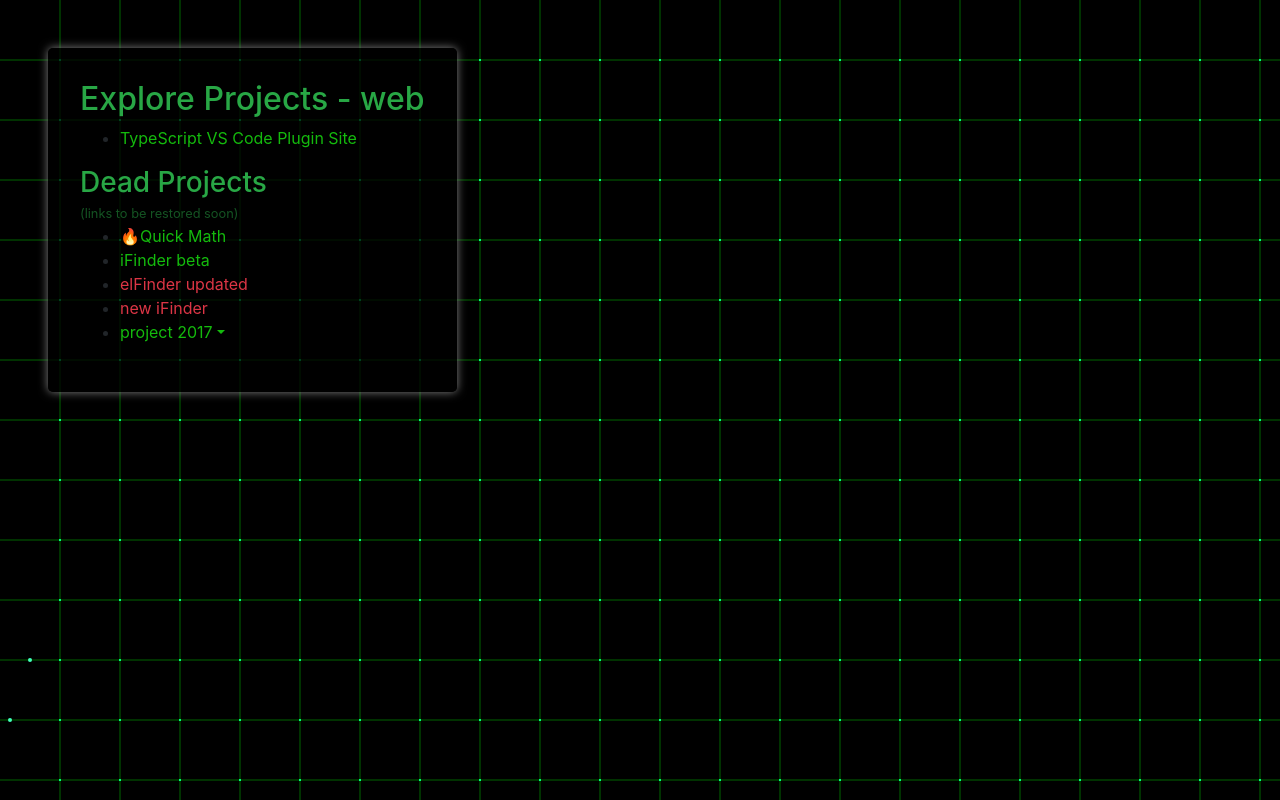
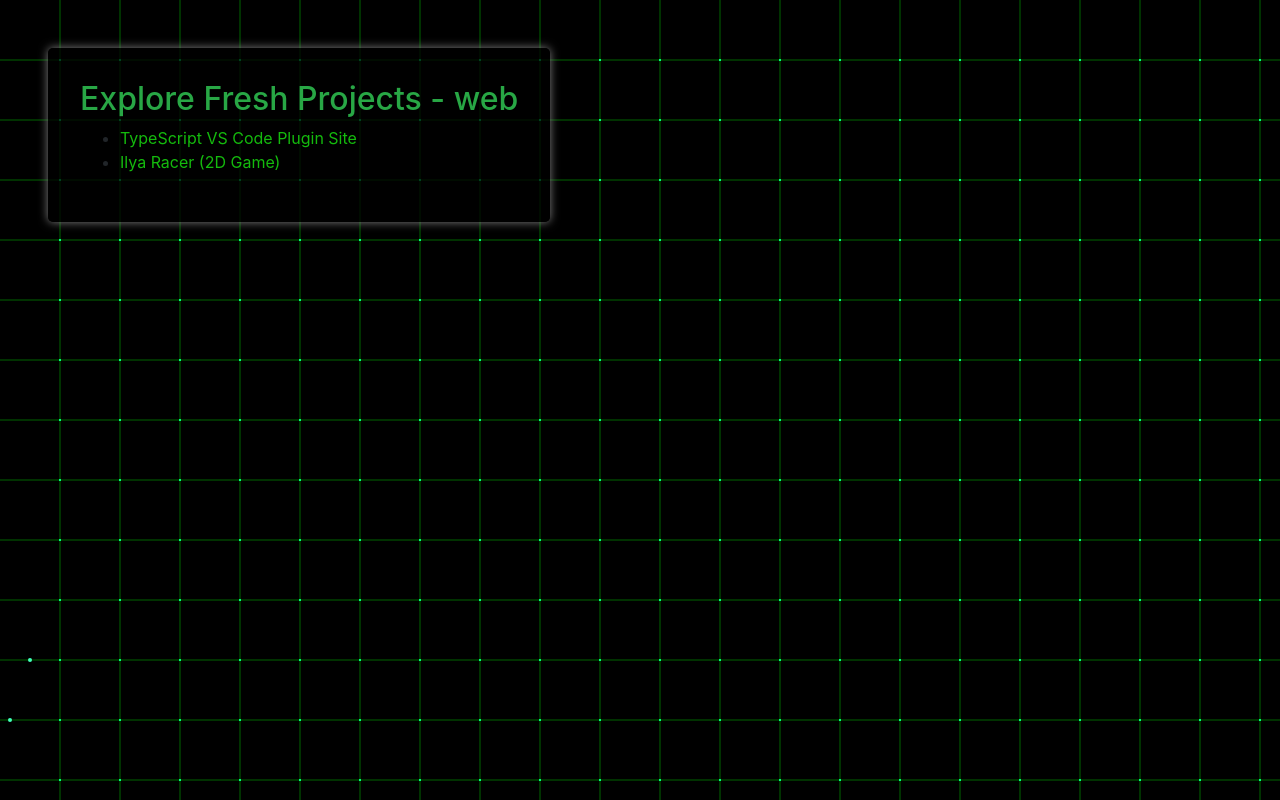
Before and after one commit to zardoy/first-home, a plain HTML site: page index.html in a window 1280 px wide. Drawn offline with nearby package versions, Linux system fonts and the light colour scheme.

Commit message:
add ilya racer remove dead content for now

```diff
--- a/index.html
+++ b/index.html
@@ -59,11 +59,12 @@
 
 <body>
     <div class="content">
-        <h2 class="text-success">Explore Projects - web</h2>
+        <h2 class="text-success">Explore Fresh Projects - web</h2>
         <ul>
             <li><a href="https://ts-plugin.zardoy.com/">TypeScript VS Code Plugin Site</a></li>
+            <li><a href="https://zardoy.github.io/ilya-racer/">Ilya Racer (2D Game)</a></li>
         </ul>
-        <h3 class="text-success" style="margin-bottom: 0;">Dead Projects</h3>
+        <!-- <h3 class="text-success" style="margin-bottom: 0;">Dead Projects</h3>
         <small class="text-success" style="opacity: 0.5;">(links to be restored soon)</small>
         <ul>
             <li><a href="/QuickMath/">🔥Quick Math</a></li>
@@ -76,7 +77,7 @@
                     <a class="dropdown-item" href="/project%202017/project_with_cursor%20copy.html">with cursor</a>
                 </div>
             </li>
-        </ul>
+        </ul> -->
     </div>
     <canvas id="canvas"></canvas>
     <script src="https://code.jquery.com/jquery-3.3.1.slim.min.js"
```
